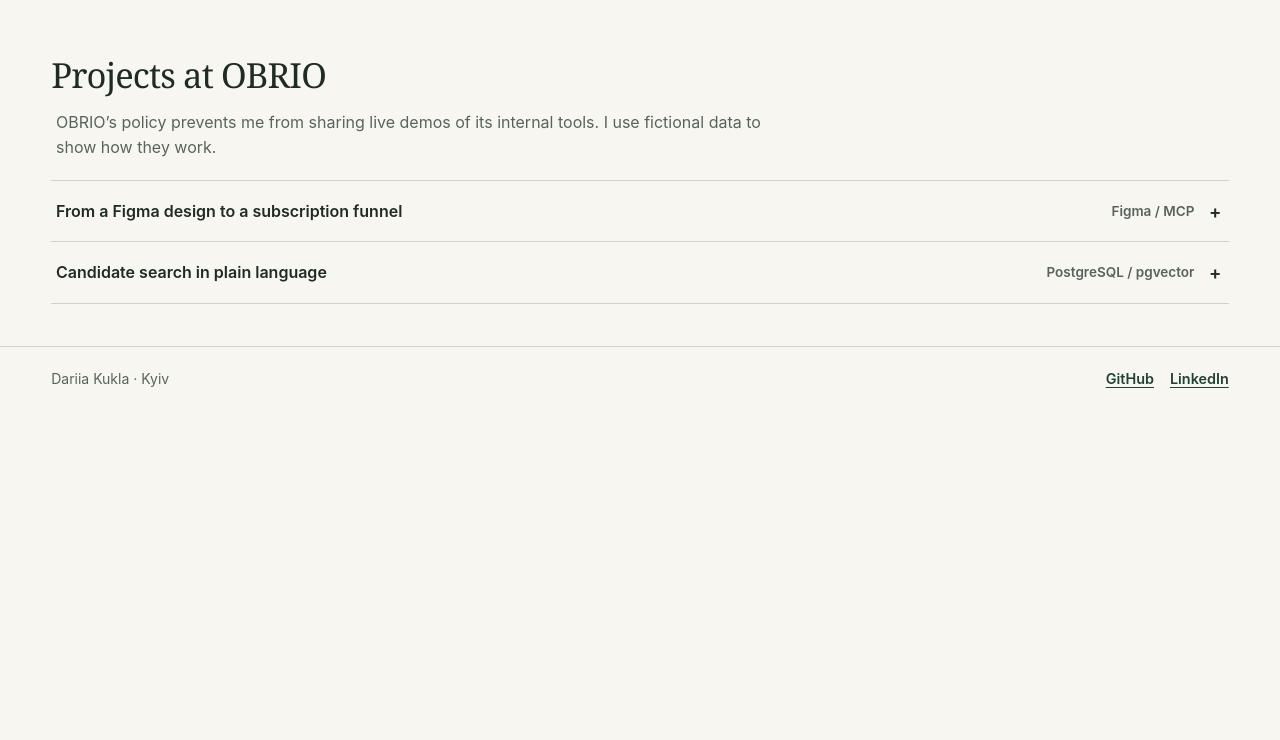
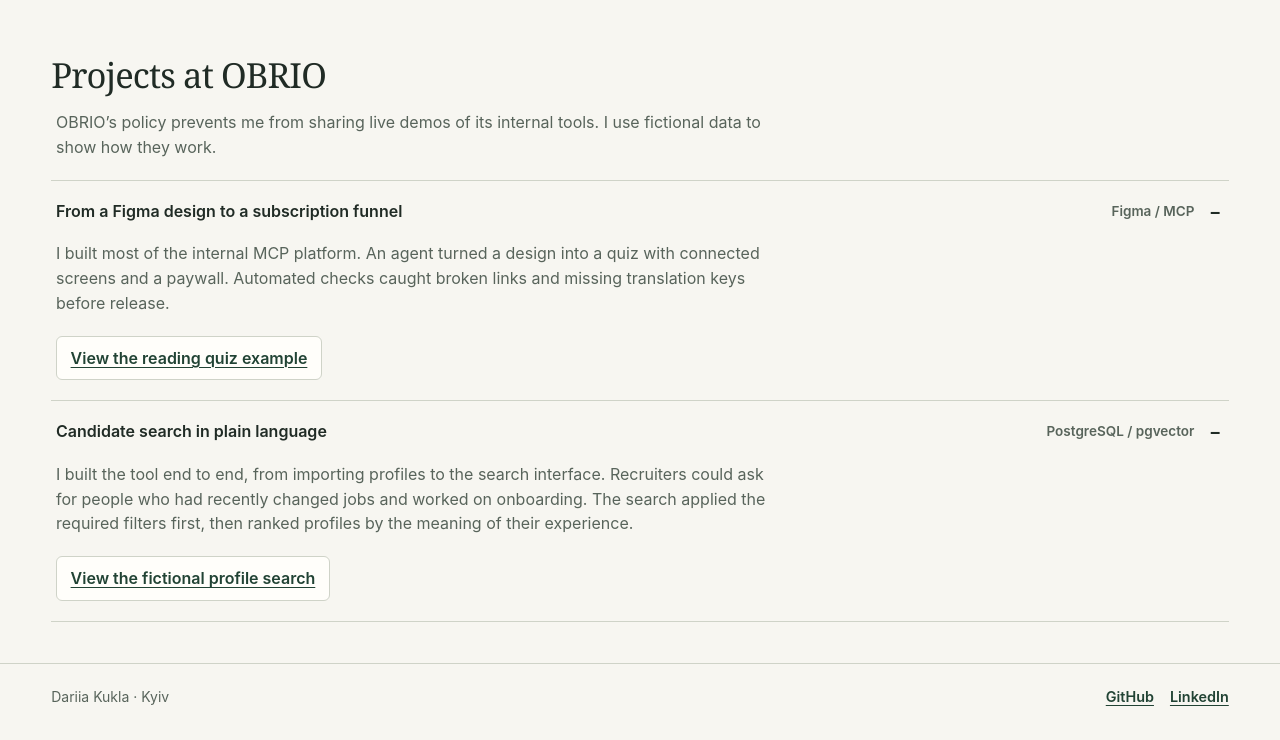
Before and after one commit to perebendya/ai-automation-portfolio, a plain HTML site: page index.html in a window 1280 px wide. Shown: the part 902-1642 px from the top of the page. Before the commit the page ends 1325 px from the top, so only its background shows below. Drawn offline with Linux system fonts and the light colour scheme.

Commit message:
Link each portfolio case to its published fictional scenario

```diff
--- a/portfolio.js
+++ b/portfolio.js
@@ -15,6 +15,21 @@
     description.textContent = "My System Analysis thesis. Find a game for your group in a catalogue of 30,224 board games.";
     description.dataset.uk = "Дипломна із системного аналізу. Знайди гру для своєї компанії в каталозі з 30 224 настільних ігор.";
   }
+  const caseLinks = [];
+  for (const [id, image, en, uk] of [
+    ["funnels", "funnel-review", "View the reading quiz example", "Відкрити сценарій із квізом про читання"],
+    ["search", "candidate-search", "View the fictional profile search", "Відкрити сценарій пошуку за вигаданими профілями"]
+  ]) {
+    const card = document.getElementById(id);
+    if (!card?.matches(".casework details")) continue;
+    const link = document.createElement("a");
+    link.className = "case-example-link";
+    link.textContent = en;
+    link.dataset.uk = uk;
+    card.append(link);
+    card.open = true;
+    caseLinks.push({link, image});
+  }
   const translations = Array.from(document.querySelectorAll("[data-uk]"), node => ({
     node, en: node.textContent, uk: node.dataset.uk
   }));
@@ -25,6 +40,7 @@
   function render() {
     const uk = language === "uk";
     document.documentElement.lang = language;
+    for (const {link, image} of caseLinks) link.href = "assets/" + image + "-" + language + ".png";
     for (const entry of translations) entry.node.textContent = entry[language];
     document.querySelectorAll("[data-only]").forEach(node => { node.hidden = node.dataset.only !== language; });
     for (const link of document.querySelectorAll("a[data-site-link]")) {
--- a/projects.css
+++ b/projects.css
@@ -51,3 +51,16 @@
 .die.five { transform:rotate(-14deg); background-image:var(--pip),var(--pip),var(--pip),var(--pip),var(--pip);
   background-position:center,top left,top right,bottom left,bottom right; background-size:100% 100%,50% 50%,50% 50%,50% 50%,50% 50%; background-repeat:no-repeat; }
 .die.two { transform:translateY(.7rem) rotate(14deg); background-image:radial-gradient(circle at 27% 27%,#253e30 0 8%,transparent 9%),radial-gradient(circle at 73% 73%,#253e30 0 8%,transparent 9%); }
+
+.casework .case-example-link {
+  display:inline-block;
+  margin:0 .3rem 1.25rem;
+  padding:.55rem .85rem;
+  border:1px solid var(--line);
+  border-radius:6px;
+  background:var(--surface);
+  color:var(--pine);
+  font-weight:600;
+  text-underline-offset:.2em;
+}
+.casework .case-example-link:hover { border-color:var(--pine); }
```
